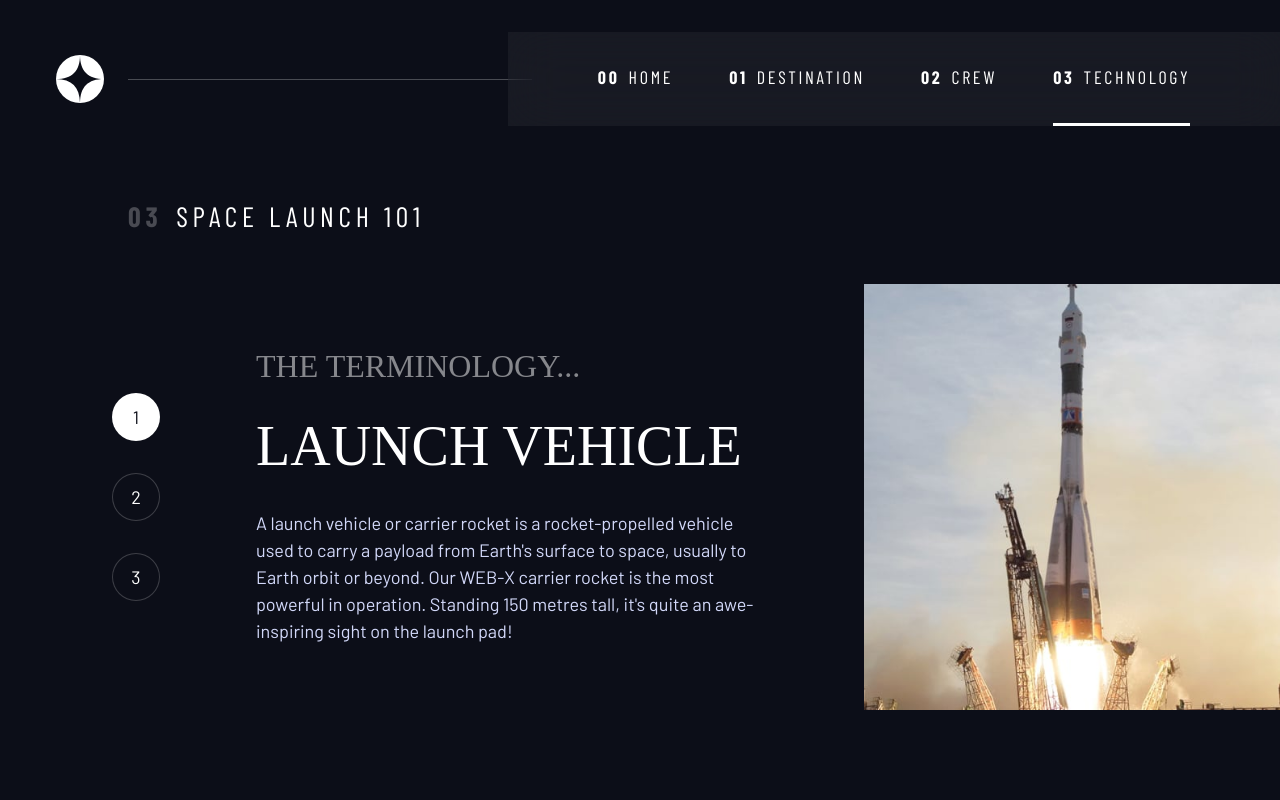
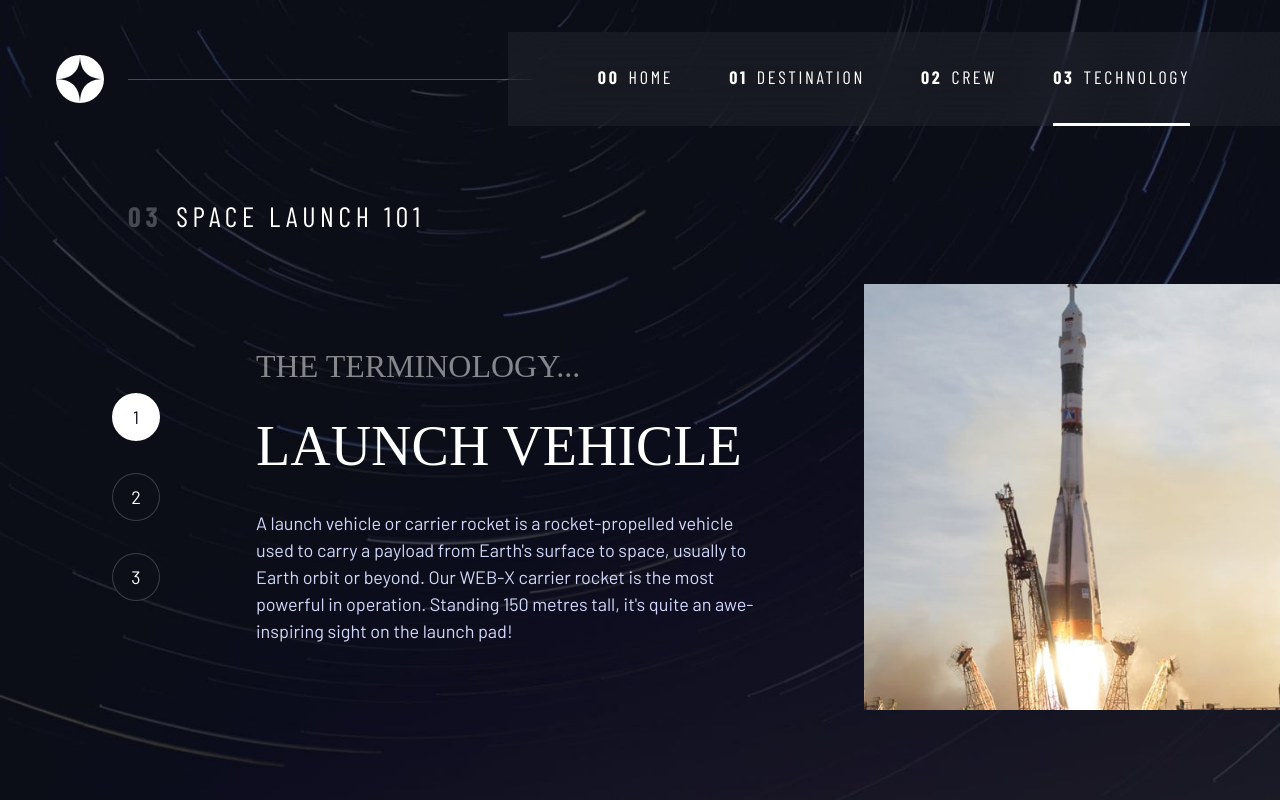
Before and after one commit to Ashir-Valjee/space-travel-site, a plain HTML site: page technology.html in a window 1280 px wide. Drawn offline with nearby package versions, Linux system fonts and the light colour scheme; a web font is replaced by a local one.

Commit message:
added files

```diff
--- a/index.css
+++ b/index.css
@@ -559,6 +559,25 @@ body {
     background-image: url(./assets/crew/background-crew-desktop.jpg);
   }
 }
+
+/* technology */
+
+.technology {
+  background-image: url(./assets/technology/background-technology-mobile.jpg);
+}
+
+@media (min-width: 35rem) {
+  .technology {
+    background-position: center center;
+    background-image: url(./assets/technology/background-technology-tablet.jpg);
+  }
+}
+
+@media (min-width: 45rem) {
+  .technology {
+    background-image: url(./assets/technology/background-technology-desktop.jpg);
+  }
+}
 /* -------------------------- */
 /* Layout */
 /* -------------------------- */
```
